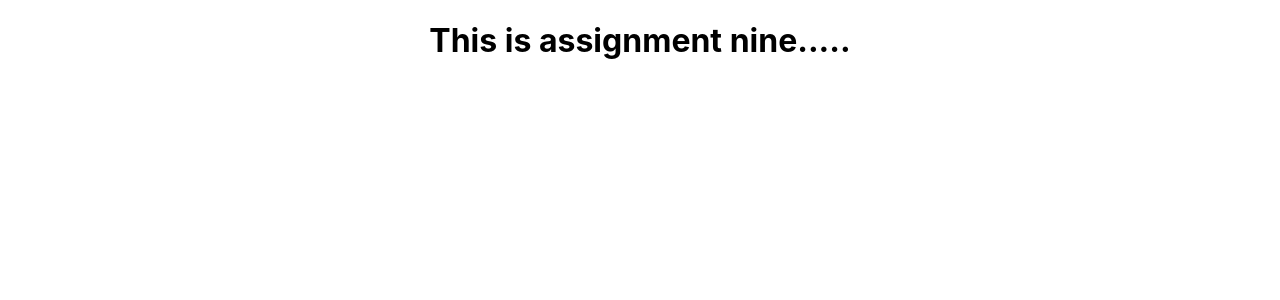
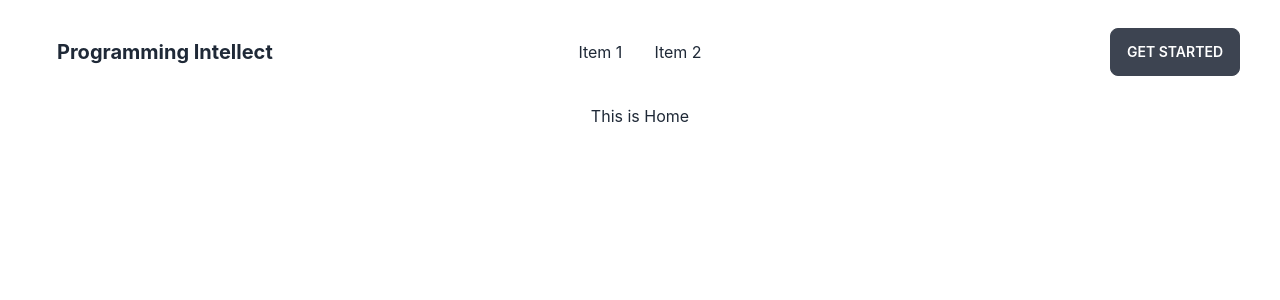
Before and after one commit to hamimhossain1/programming-intellect, a React (Create React App) app: page / in a window 1280 px wide. Shown: the top 300 px of the page. Built offline with nearby package versions, Linux system fonts and the light colour scheme.

Commit message:
navbar done

```diff
--- /dev/null
+++ b/postcss.config.js
@@ -0,0 +1,6 @@
+module.exports = {
+  plugins: {
+    tailwindcss: {},
+    autoprefixer: {},
+  },
+}
--- a/src/App.js
+++ b/src/App.js
@@ -1,9 +1,13 @@
+import { RouterProvider } from 'react-router-dom';
 import './App.css';
+import router from './routes';
+
+
 
 function App() {
   return (
     <div className="App">
-      <h1>This is assignment nine.....</h1>
+      <RouterProvider router={router}></RouterProvider>
     </div>
   );
 }
--- /dev/null
+++ b/src/components/About.jsx
@@ -0,0 +1,11 @@
+import React from 'react';
+
+const About = () => {
+    return (
+        <div>
+            <h2>This is about</h2>
+        </div>
+    );
+};
+
+export default About;
--- /dev/null
+++ b/src/components/Blog.jsx
@@ -0,0 +1,11 @@
+import React from 'react';
+
+const Blog = () => {
+    return (
+        <div>
+            <h1>This is blog</h1>
+        </div>
+    );
+};
+
+export default Blog;
--- /dev/null
+++ b/src/components/Header.jsx
@@ -0,0 +1,39 @@
+import React from 'react';
+import { Link } from 'react-router-dom';
+
+
+const Header = () => {
+  return (
+    <nav className='px-4 py-5 mx-auto sm:max-w-xl md:max-w-full lg:max-w-screen-xl md:px-24 lg:px-8 '>
+      <div className="navbar bg-base-100">
+        <div className="navbar-start">
+
+          <div className="dropdown">
+            <label tabIndex={0} className="btn btn-ghost lg:hidden">
+              <svg xmlns="http://www.w3.org/2000/svg" className="h-5 w-5" fill="none" viewBox="0 0 24 24" stroke="currentColor"><path strokeLinecap="round" strokeLinejoin="round" strokeWidth="2" d="M4 6h16M4 12h8m-8 6h16" /></svg>
+            </label>
+            <ul tabIndex={0} className="menu menu-compact dropdown-content mt-3 p-2 shadow bg-base-100 rounded-box w-52">
+              <li><Link to={'/about'}>About</Link></li>
+              <li><Link to={'/blog'}>Blog</Link></li>
+            </ul>
+          </div>
+
+          <a href='.' className="btn btn-ghost normal-case text-xl font-bold" >Programming Intellect</a>
+        </div>
+
+        <div className="navbar-center hidden lg:flex">
+          <ul className="menu menu-horizontal p-0">
+            <li><a href='.'>Item 1</a></li>
+            <li><a href='.'>Item 2</a></li>
+          </ul>
+        </div>
+
+        <div className="navbar-end">
+          <a href='.' className="btn">Get started</a>
+        </div>
+      </div>
+    </nav>
+  );
+};
+
+export default Header;
--- /dev/null
+++ b/src/components/Home.jsx
@@ -0,0 +1,11 @@
+import React from 'react';
+
+const Home = () => {
+    return (
+        <div>
+            <h1>This is Home</h1>
+        </div>
+    );
+};
+
+export default Home;
--- /dev/null
+++ b/src/components/Root.jsx
@@ -0,0 +1,14 @@
+import React from 'react';
+import { Outlet } from 'react-router-dom';
+import Header from './Header';
+
+const Root = () => {
+    return (
+        <div>
+            <Header></Header>
+            <Outlet></Outlet>
+        </div>
+    );
+};
+
+export default Root;
--- a/src/index.css
+++ b/src/index.css
@@ -1,3 +1,7 @@
+@tailwind base;
+@tailwind components;
+@tailwind utilities;
+
 body {
   margin: 0;
   font-family: -apple-system, BlinkMacSystemFont, 'Segoe UI', 'Roboto', 'Oxygen',
--- /dev/null
+++ b/src/routes.js
@@ -0,0 +1,20 @@
+import { createBrowserRouter } from "react-router-dom";
+import About from "./components/About";
+import Blog from "./components/Blog";
+import Root from "./components/Root";
+import Home from './components/Home';
+
+
+const router = createBrowserRouter([
+    {
+        path: '/',
+        element: <Root></Root>,
+        children:[
+            {path: '/', element: <Home></Home>},
+            {path: 'blog', element: <Blog></Blog>},
+            {path: 'about', element: <About></About>},
+        ]
+    },
+])
+
+export default router
--- /dev/null
+++ b/tailwind.config.js
@@ -0,0 +1,10 @@
+/** @type {import('tailwindcss').Config} */
+module.exports = {
+  content: [
+    "./src/**/*.{js,jsx,ts,tsx}",
+  ],
+  theme: {
+    extend: {},
+  },
+  plugins: [require("daisyui")],
+}
```
Also changed, not shown: package.json (+7 -0 lines), 1 other file (tests, documents, lock files or other folders).
